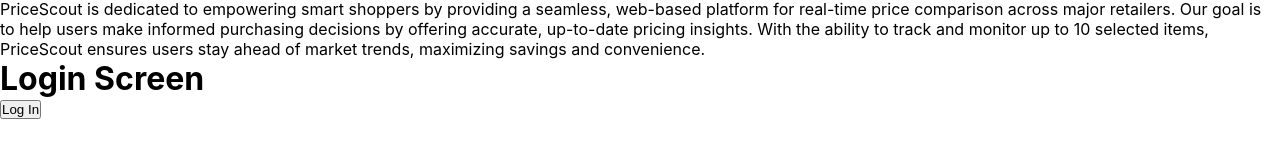
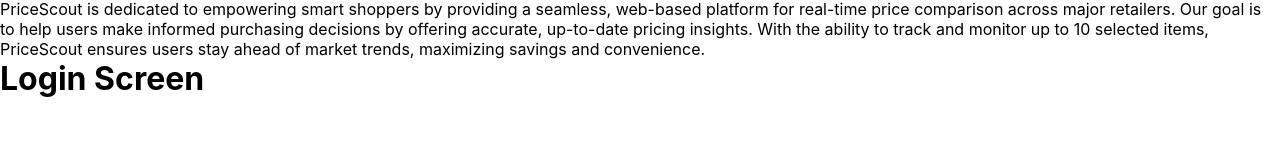
Before and after one commit to Jormungandr72/Cross-Website-Price-Checker, a React (Create React App) app in the folder src/react/: page / in a window 1280 px wide. Shown: the part 137-300 px from the top of the page. Built offline with nearby package versions, Linux system fonts and the light colour scheme; no server answers.

Commit message:
google OAuth button, can select user account and verify, supabase isn't set up with it yet so it won't do anything

```diff
--- a/src/react/package.json
+++ b/src/react/package.json
@@ -3,6 +3,7 @@
     "version": "0.1.0",
     "private": true,
     "dependencies": {
+        "@react-oauth/google": "^0.12.1",
         "@supabase/supabase-js": "^2.49.1",
         "axios": "^1.7.9",
         "bootstrap": "^5.3.3",
--- a/src/react/src/App.js
+++ b/src/react/src/App.js
@@ -8,9 +8,11 @@ import Prices from "./components/pages/prices";
 import NoPage from "./components/pages/nopage";
 import Login from "./components/pages/login"
 
+import GoogleLoginButton from "./components/molecules/google_login_button";
+
 import React, { useState, useEffect } from "react";
 
-import supabase from "./supabaseClient";
+import supabase from "./components/molecules/supabaseClient";
 
 import axios from "axios";
 
@@ -76,7 +78,7 @@ const App = () => {
           <button onClick={signOut}>Sign out</button>
         </div>
       ) : (
-        <button>Log In</button>
+        <GoogleLoginButton />
       )}
     </div>
   );
--- /dev/null
+++ b/src/react/src/components/molecules/google_login_button.js
@@ -0,0 +1,23 @@
+import React from 'react';
+import { GoogleOAuthProvider, GoogleLogin } from '@react-oauth/google';
+
+const GoogleLoginButton = () => {
+    const handleSuccess = (response) => {
+        console.log("Google sign-in success", response);
+        // send auth to backend
+    };
+
+    const handleFaliure = (response) => {
+        console.error("Google sign-in failed:", response);
+    };
+
+    const clientId = process.env.REACT_APP_CLIENT_ID
+
+    return (
+        <GoogleOAuthProvider clientId={clientId}>
+            <GoogleLogin onSuccess={handleSuccess} onError={handleFaliure}/>
+        </GoogleOAuthProvider>
+    );
+}
+
+export default GoogleLoginButton;
--- a/src/react/src/components/pages/prices.js
+++ b/src/react/src/components/pages/prices.js
@@ -1,6 +1,6 @@
 import { useState } from 'react'; // react state hook
 
-import Button from '../button';
+import Button from '../atoms/button'
 
 import "../../styles/prices.css"
 
```
Also changed, not shown: src/react/src/components/atoms/button.js (renamed from src/react/src/components/button.js), src/react/src/components/molecules/supabaseClient.js (renamed from src/react/src/supabaseClient.js), 1 other file (tests, documents, lock files or other folders). Lines whose indentation alone changed are shown as unchanged.
